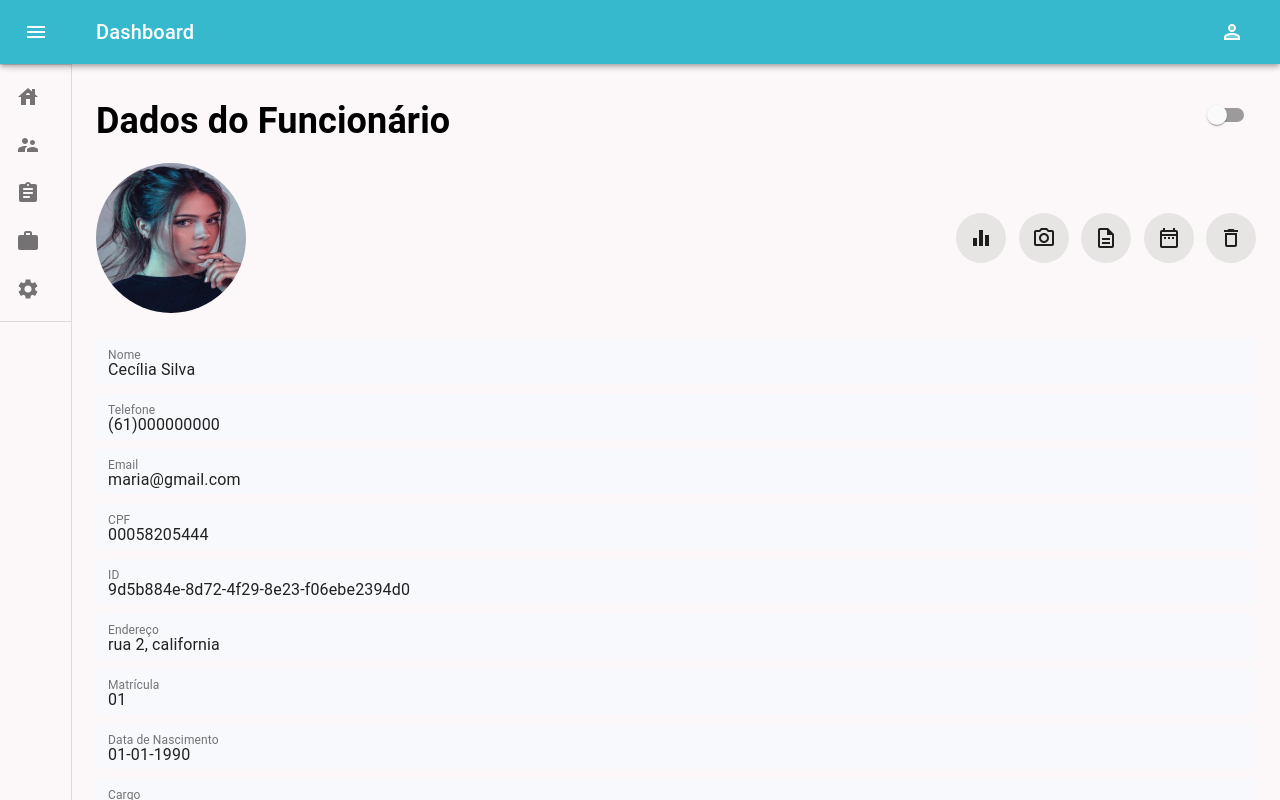
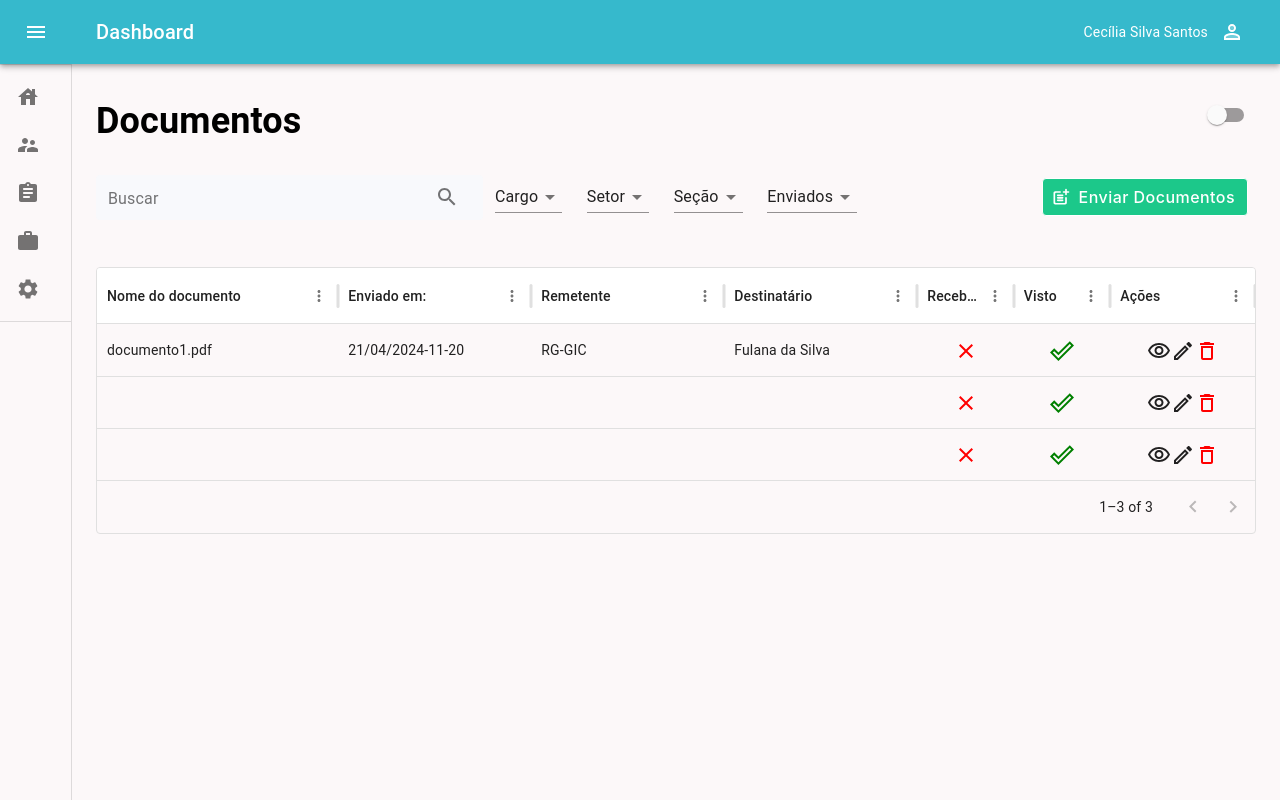
Before and after one commit to ketlen-Batista/gerenciador-front-end, a React (Vite) app: page / in a window 1280 px wide. Built offline with nearby package versions, Linux system fonts and the light colour scheme; the HTML template or start-up script is replaced by a standard one.

Commit message:
feat: Add icons

```diff
--- a/src/pages/Dashboard/index.jsx
+++ b/src/pages/Dashboard/index.tsx
@@ -9,8 +9,8 @@ import { Switch } from '@material-ui/core';
 import Container from '@material-ui/core/Container';
 import MenuIcon from '@material-ui/icons/Menu';
 import PersonOutlineTwoToneIcon from '@material-ui/icons/PersonOutlineTwoTone';
-// import Employees from '../Employees';
-// import DocumentsPage from '../DocumentsPage';
+import Employees from '../Employees';
+import DocumentsPage from '../DocumentsPage';
 import Sidebar from '../../components/Sidebar';
 import * as S from './styles';
 import EmployeeData from '../EmployeeData';
@@ -18,8 +18,14 @@ import EmployeeData from '../EmployeeData';
 function Dashboard({ isDark, handleThemeMode }) {
   const classes = S.useStyles();
 
+  const titlePages = {
+    documentos: 'Documentos',
+    funcionarios: 'Funcionários',
+    dadosDoFuncionario: 'Dados do Funcionário',
+  };
+
   const [open, setOpen] = React.useState(false);
-  const [titlePage, setTitlePage] = React.useState('Dados do Funcionário');
+  const [page, setPage] = React.useState(titlePages.documentos);
 
   const handleDrawerOpen = () => {
     setOpen(true);
@@ -58,6 +64,7 @@ function Dashboard({ isDark, handleThemeMode }) {
           >
             Dashboard
           </Typography>
+          Cecília Silva Santos
           <IconButton color="inherit">
             <PersonOutlineTwoToneIcon />
           </IconButton>
@@ -87,7 +94,7 @@ function Dashboard({ isDark, handleThemeMode }) {
                 color: 'var(--ColorFont)',
               }}
             >
-              <h1>{titlePage}</h1>
+              <h1>{page}</h1>
             </div>
             <div style={{ display: 'flex', flex: 2, justifyContent: 'end' }}>
               <Switch
@@ -100,13 +107,13 @@ function Dashboard({ isDark, handleThemeMode }) {
           </div>
 
           {/* TELA_DE_FUNCIONÁRIOS */}
-          {/* <Employees /> */}
+          {page === titlePages.funcionarios && <Employees />}
 
           {/* TELA_DOCUMENTOS */}
-          {/* <DocumentsPage /> */}
+          {page === titlePages.documentos && <DocumentsPage />}
 
           {/* DADOS_DO_FUNCIONÁRIO */}
-          <EmployeeData />
+          {page === titlePages.dadosDoFuncionario && <EmployeeData />}
         </Container>
       </main>
     </div>
--- a/src/pages/DocumentsPage/components/TableDocuments/index.jsx
+++ b/src/pages/DocumentsPage/components/TableDocuments/index.jsx
@@ -1,5 +1,11 @@
 import React from 'react';
 import TableDataGrid from '/src/components/TableDataGrid';
+import VisibilityOutlinedIcon from '@material-ui/icons/VisibilityOutlined';
+import CreateOutlinedIcon from '@material-ui/icons/CreateOutlined';
+import DeleteOutlinedIcon from '@material-ui/icons/DeleteOutlined';
+import DoneOutlineIcon from '@material-ui/icons/DoneOutline';
+import CloseIcon from '@material-ui/icons/Close';
+import { red } from '@material-ui/core/colors';
 // import TableDataGrid from '../../../../components/TableDataGrid';
 // import { DataGrid } from '@mui/x-data-grid';
 
@@ -82,16 +88,46 @@ function TableEmployees() {
     {
       field: 'received',
       headerName: 'Recebido?',
-      flex: 4,
+      flex: 2,
       headerClassName: 'table-header',
       cellClassName: 'table-body',
+      renderCell: () => (
+        <div
+          style={{
+            display: 'flex',
+            flexDirection: 'row',
+            alignItems: 'center',
+            justifyContent: 'center',
+            height: '100%',
+            color: 'red',
+          }}
+        >
+          <CloseIcon color="inherit" />
+        </div>
+      ),
     },
+
     {
       field: 'visa',
       headerName: 'Visto',
-      flex: 3,
+      flex: 2,
       headerClassName: 'table-header',
       cellClassName: 'table-body',
+
+      renderCell: () => (
+        <div
+          style={{
+            display: 'flex',
+            flexDirection: 'row',
+            alignItems: 'center',
+            justifyContent: 'center',
+            height: '100%',
+            color: 'green',
+          }}
+        >
+          <DoneOutlineIcon color="inherit" />
+        </div>
+      ),
     },
 
     {
@@ -100,6 +136,29 @@ function TableEmployees() {
       flex: 3,
       headerClassName: 'table-header',
       cellClassName: 'table-body',
+
+      renderCell: () => (
+        <div
+          style={{
+            display: 'flex',
+            flexDirection: 'row',
+            alignItems: 'center',
+            justifyContent: 'center',
+            height: '100%',
+          }}
+        >
+          <VisibilityOutlinedIcon />
+          <CreateOutlinedIcon />
+          <div
+            style={{
+              display: 'flex',
+              color: 'red',
+            }}
+          >
+            <DeleteOutlinedIcon />
+          </div>
+        </div>
+      ),
     },
   ];
 
--- a/src/pages/DocumentsPage/index.tsx
+++ b/src/pages/DocumentsPage/index.tsx
@@ -1,6 +1,6 @@
 //PÁGINA FUNCIONARIOS
 import React, { useState } from 'react';
-import TextInput from '../../components/TextInput';
+import TextInput from '../../components//TextInput';
 import SelectCustom from '../../components/SelectCustom';
 import SearchIcon from '@material-ui/icons/Search';
 import IconButton from '@material-ui/core/IconButton';
--- a/src/pages/Employees/components/TableEmployees/index.jsx
+++ b/src/pages/Employees/components/TableEmployees/index.jsx
@@ -2,6 +2,9 @@ import React from 'react';
 import TableDataGrid from '/src/components/TableDataGrid';
 // import TableDataGrid from '../../../../components/TableDataGrid';
 // import { DataGrid } from '@mui/x-data-grid';
+import VisibilityOutlinedIcon from '@material-ui/icons/VisibilityOutlined';
+import CreateOutlinedIcon from '@material-ui/icons/CreateOutlined';
+import DeleteOutlinedIcon from '@material-ui/icons/DeleteOutlined';
 
 function TableEmployees() {
   const rows = [
@@ -89,9 +92,25 @@ function TableEmployees() {
     {
       field: 'actions',
       headerName: 'Ações',
-      flex: 2,
+      flex: 3,
       headerClassName: 'table-header',
       cellClassName: 'table-body',
+
+      renderCell: () => (
+        <div
+          style={{
+            display: 'flex',
+            flexDirection: 'row',
+            alignItems: 'center',
+            justifyContent: 'space-bectween',
+            height: '100%',
+          }}
+        >
+          <VisibilityOutlinedIcon />
+          <CreateOutlinedIcon />
+          <DeleteOutlinedIcon />
+        </div>
+      ),
     },
   ];
 
```
